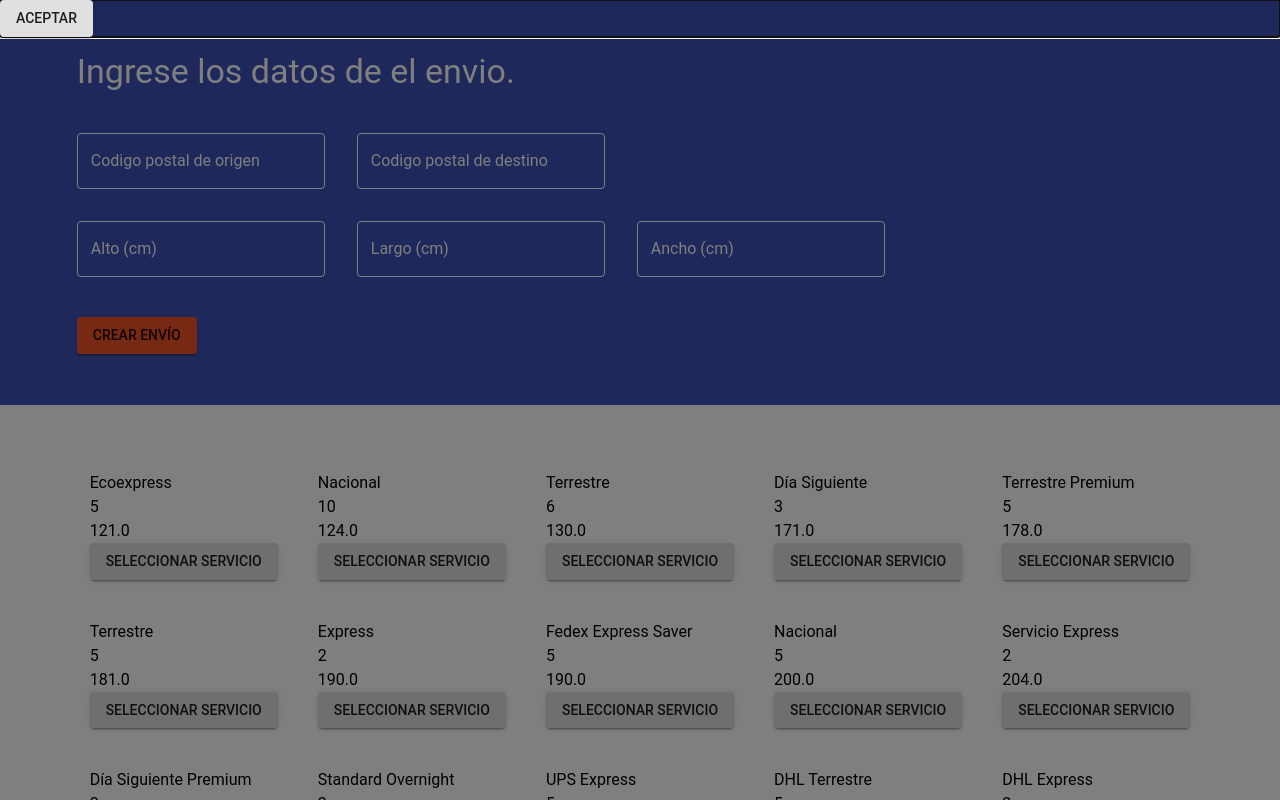
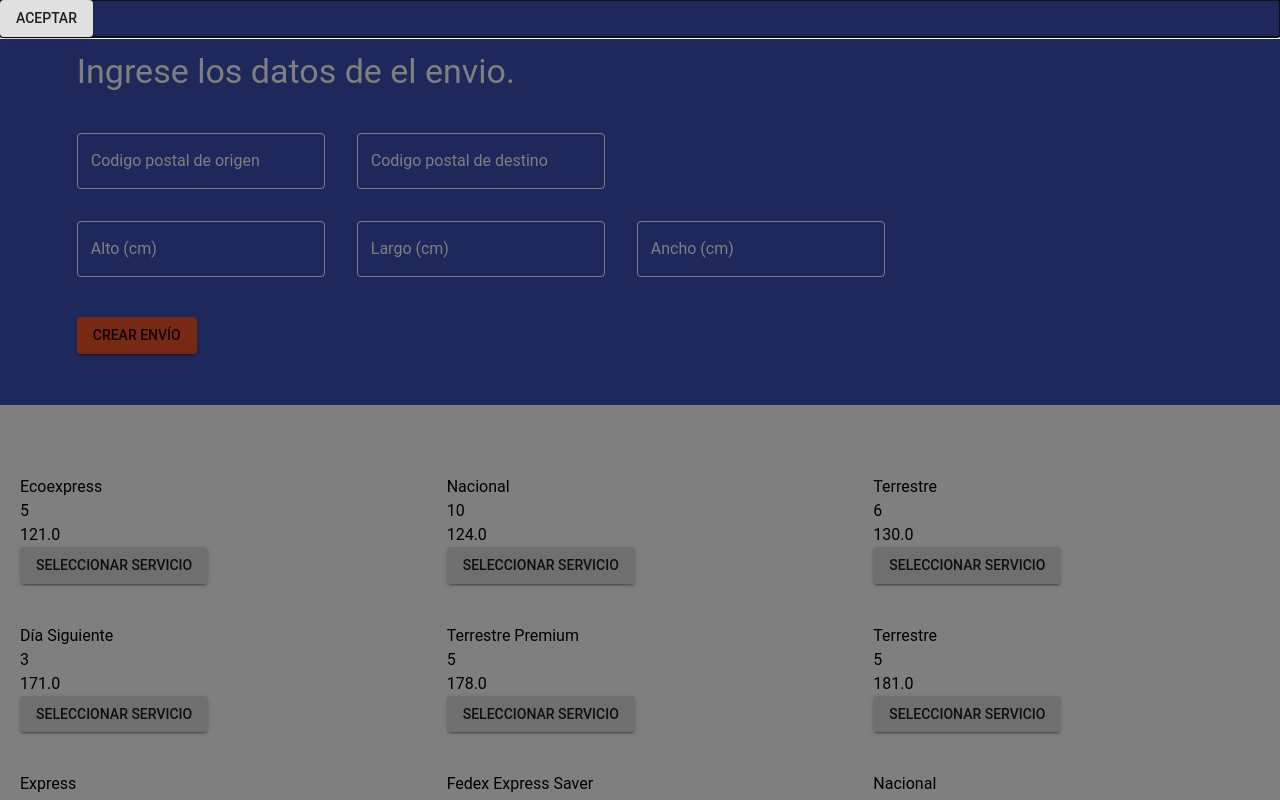
Before and after one commit to srengifo79/sky-drop-test, a React (Create React App) app: page / in a window 1280 px wide. Shown: the top 800 px of the page. Built offline with nearby package versions, Linux system fonts and the light colour scheme.

Commit message:
Fixed styles issues

```diff
--- a/src/components/organisms/shipmentsList/ShipmentList.tsx
+++ b/src/components/organisms/shipmentsList/ShipmentList.tsx
@@ -1,7 +1,19 @@
 import { FC } from "react";
-import { Grid } from "@material-ui/core";
+import { createStyles, Grid, makeStyles, Theme } from "@material-ui/core";
 
 import ShipmentItem from "../shipmentItem/ShipmentItem";
+
+const useStyles = makeStyles((theme: Theme) =>
+  createStyles({
+    container: {
+      overflow: "hidden",
+    },
+    gridStyle: {
+      width: "auto",
+      margin: "auto",
+    },
+  })
+);
 
 export type ShipmentRate = {
   id: string;
@@ -53,11 +65,18 @@ const sortShipments = (shipments: Array<ShipmentRate>) => {
 };
 
 const ShipmentList: FC<Props> = ({ shipments }) => {
+  const styles = useStyles();
   return (
-    <Grid container spacing={5} justifyContent="center">
+    <div className={styles.container}>
+      <Grid
+        container
+        spacing={5}
+        justifyContent="center"
+        className={styles.gridStyle}
+      >
         {shipments.length > 0 &&
           sortShipments(shipments).map(({ attributes, id }) => (
-          <Grid item>
+            <Grid item lg={4}>
               <ShipmentItem
                 key={id}
                 id={parseInt(id)}
@@ -68,6 +87,7 @@ const ShipmentList: FC<Props> = ({ shipments }) => {
             </Grid>
           ))}
       </Grid>
+    </div>
   );
 };
 
--- a/src/templates/LandingTemplate.tsx
+++ b/src/templates/LandingTemplate.tsx
@@ -32,7 +32,7 @@ const LandingTemplate: FC<Props> = ({
         primaryBtnText={modalProperties.primaryBtnText}
         pdfGuideLink={modalProperties.pdfGuideLink}
       />
-      <Grid container spacing={2} direction="column">
+      <Grid container direction="column">
         <Grid item>
           <ShipmentForm onSubmit={handleShipmentSubmit} />
         </Grid>
```
Lines whose indentation alone changed are shown as unchanged.
